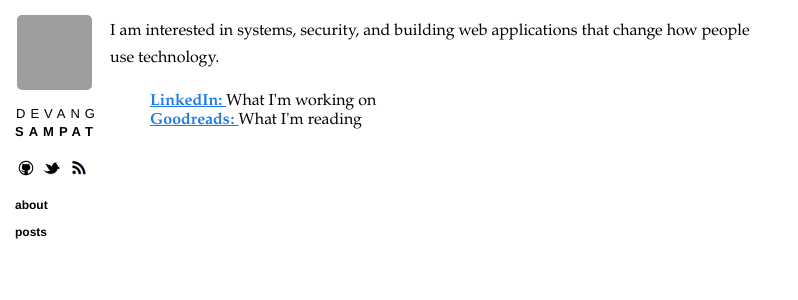
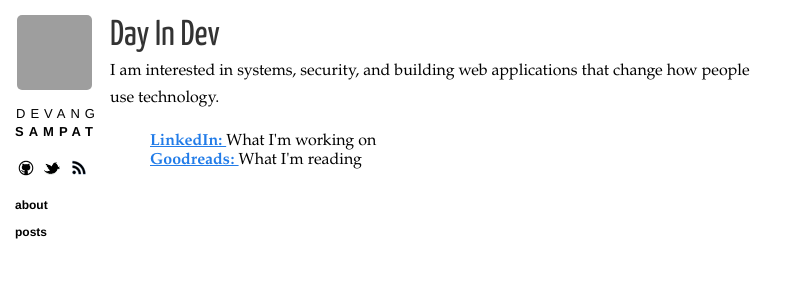
Before and after one commit to DevangS/devangs.github.io, a Jekyll site: the page built from about.html, in a window 1280 px wide. Shown: the top 300 px of the page, without its empty margins (0-798 px from the left). Built offline with Jekyll 4.4.1, drawn with Linux system fonts in a browser that asks for light colours; nearby versions of some CDN libraries; Markdown is read by kramdown in place of the engine named in the settings; grey boxes are pictures that could not be loaded.

Commit message:
Adding title field to configs

```diff
--- a/_config.yml
+++ b/_config.yml
@@ -6,6 +6,7 @@ rdiscount:
   extensions: [smart]
 
 name: Devang Sampat
+title: Day In Dev
 url: http://dayindev.com
 description: On not getting fired on Day 1
 twitter: beowulfburritos
```
